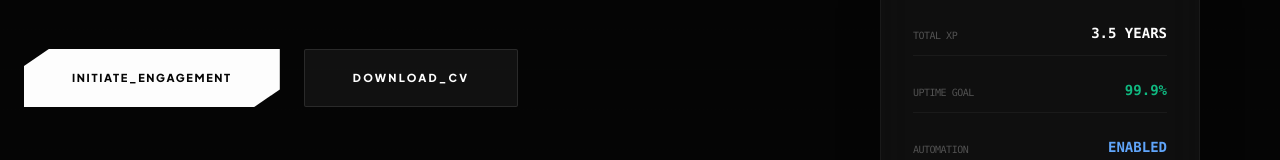
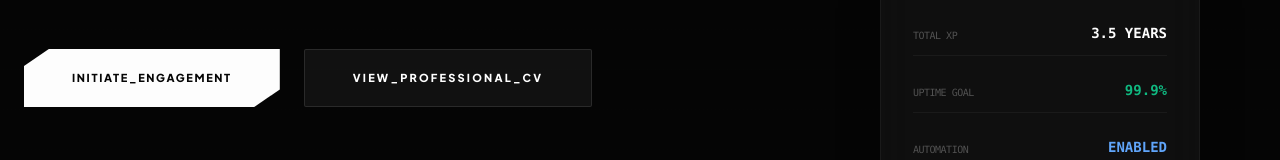
Before and after one commit to surajnawle/suraj-nawale-portfolio, a React (Vite) app: page / in a window 1280 px wide. Shown: the part 611-771 px from the top of the page. Built offline with nearby package versions, Linux system fonts and the light colour scheme.

Commit message:
Keep button text as VIEW_PROFESSIONAL_CV while maintaining PDF download

```diff
--- a/App.tsx
+++ b/App.tsx
@@ -103,7 +103,7 @@ const App: React.FC = () => {
                   INITIATE_ENGAGEMENT
                 </a>
                 <a href="/resume.pdf" download="Suraj_Nawale_CV.pdf" className="px-12 py-5 border border-white/10 hover:border-emerald-500/50 text-white text-[11px] font-black rounded-sm transition-all text-center uppercase tracking-[0.2em] bg-white/5 flex items-center justify-center gap-3 group">
-                  <span className="group-hover:text-emerald-400 transition-colors">DOWNLOAD_CV</span>
+                  <span className="group-hover:text-emerald-400 transition-colors">VIEW_PROFESSIONAL_CV</span>
                 </a>
               </div>
             </div>
```
